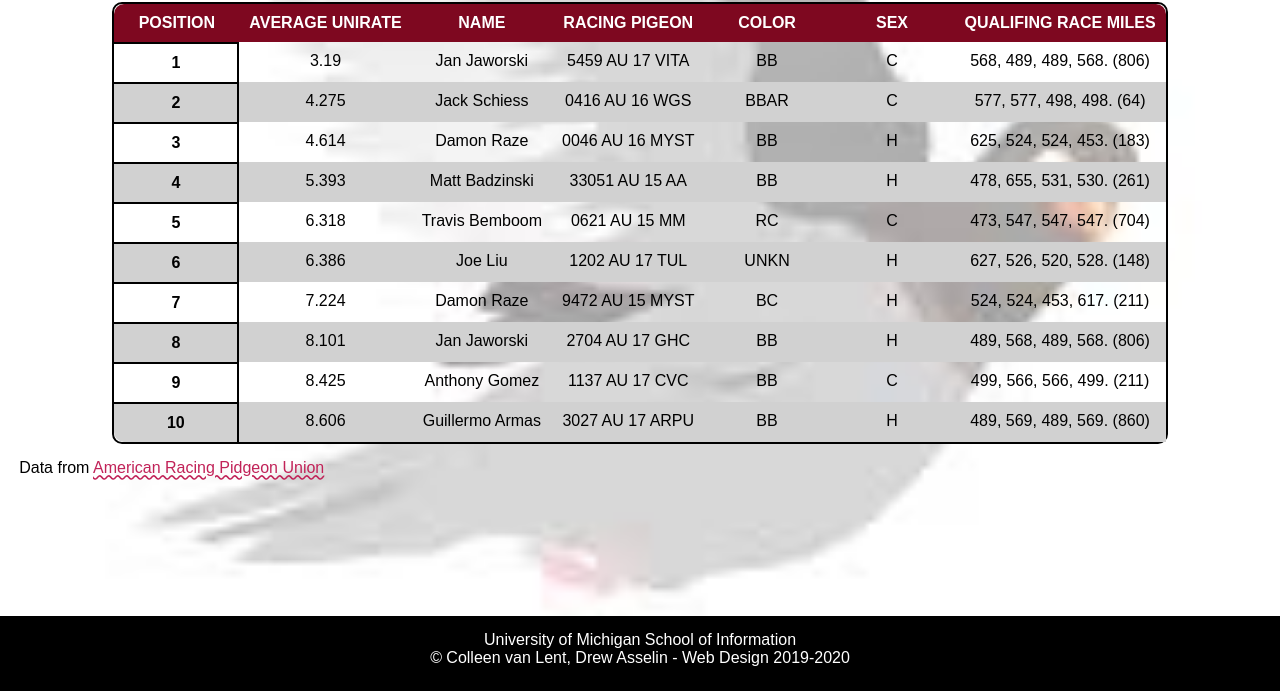
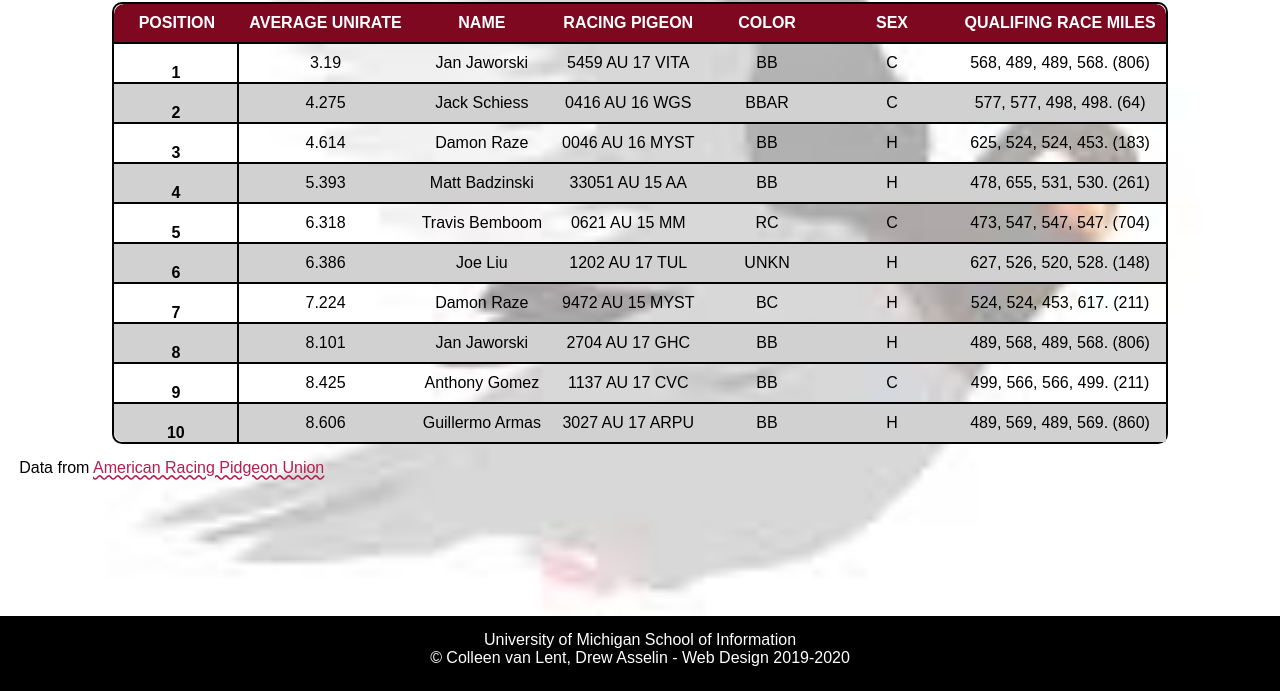
Before and after one commit to Terribleangel/homework4-2021, a plain HTML site: page index.html in a window 1280 px wide. Shown: the part 109-800 px from the top of the page. Drawn offline with Linux system fonts and the light colour scheme; a web font is replaced by a local one.

Commit message:
Add files via upload

```diff
--- a/css/style.css
+++ b/css/style.css
@@ -35,6 +35,7 @@ body{
   font-family: 'Andika', sans-serif;
   background-color: #DDDDDD;
   background-image: url("../images/pigeon-background.JPEG");
+  background-repeat: no-repeat;
 }
 
 h1{
@@ -54,7 +55,7 @@ p{
 a{
   /*Req 4*/
   font-size: 16px;
-  color: #C12258;
+  color: #b21f50;
   text-decoration-style: wavy;
 }
 
@@ -71,8 +72,7 @@ a{
 td{
   text-align: center;
   padding: 10px;
-  border-top: 2px;
-  border-color: black;
+  border-top: 2px solid black;
 
 }
 
@@ -82,16 +82,16 @@ td{
   min-width: 125px;
   padding: 10px;
   text-align: center;
+  vertical-align: center;
   text-transform: uppercase;
   background-color: #7e0820;
 }
 /*Req 6c*/
 .rowhead{
-  padding: 10px;
-  text-align: center;
-  vertical-align: middle;
   border-top: 2px solid black;
   border-right: 2px solid black;
+  border-spacing: 0px;
+  border-collapse: separate;
 }
 
 /*Req 6d*/
@@ -104,7 +104,7 @@ tr:nth-child(even) {
   background-color: #D1D1D1;
 }
 tr:hover {
-  background-color: rgb(126, 8, 32, 0.25);
+  background-color: rgba(126, 8, 32, 0.25);
 }
 /* background-color: rgb(A,B,C,D) where abc is rgb values and D is transparency*/
 
```
